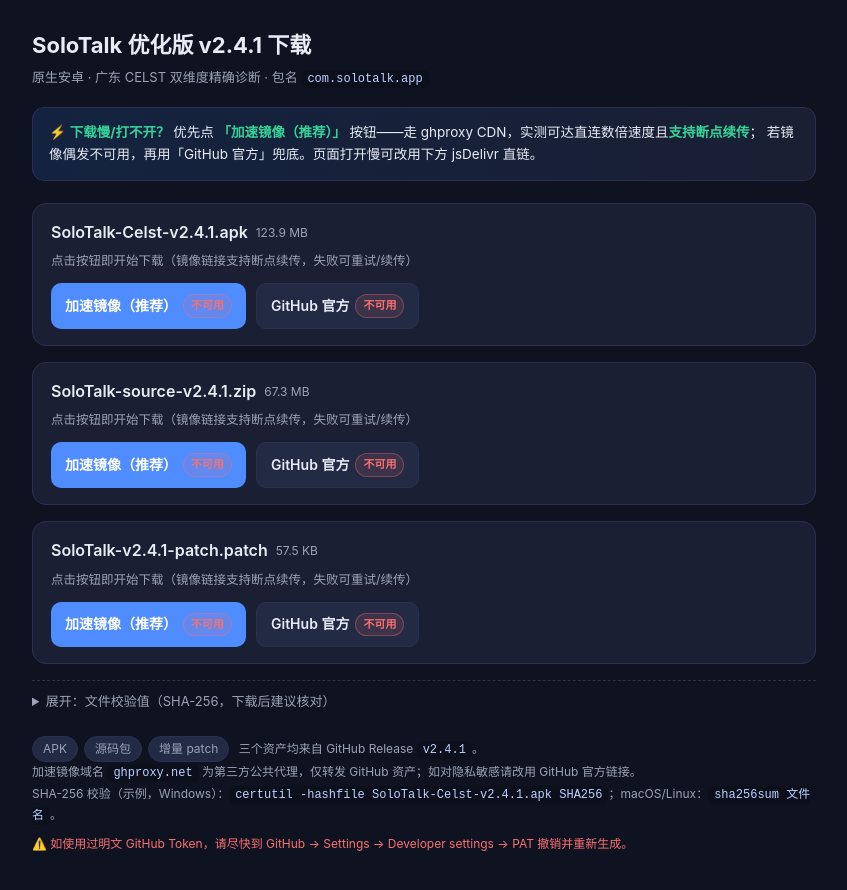
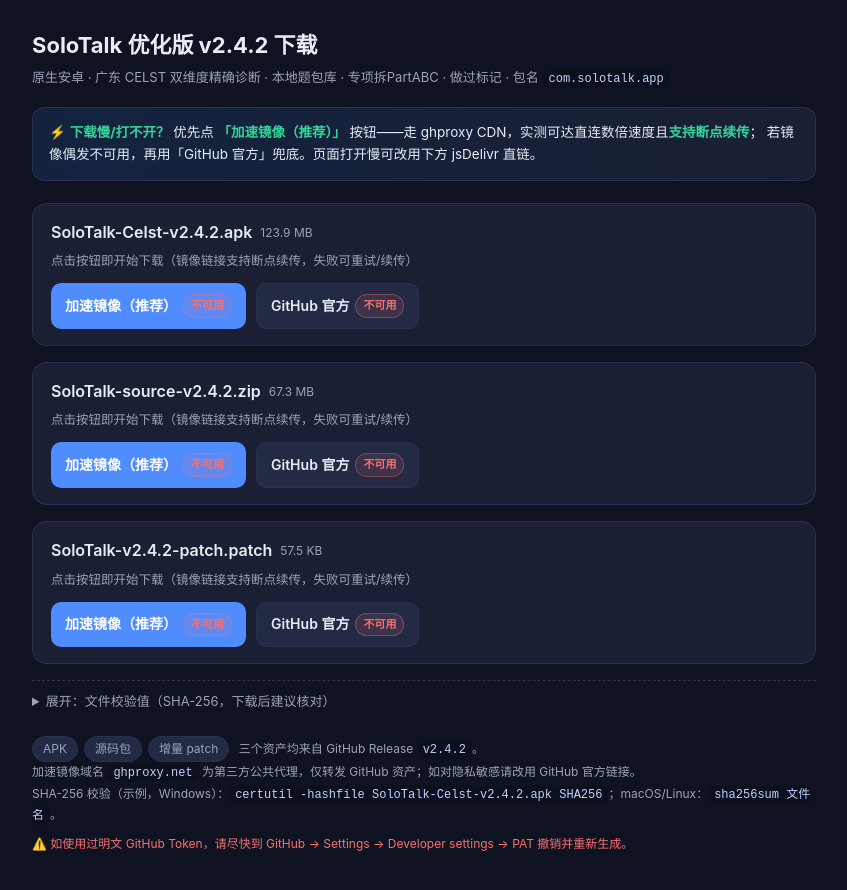
Before and after one commit to xdbzys/SoloTalk-Optimized, a plain HTML site: page SoloTalk-download.html in a window 1280 px wide. Shown: the whole page, without its empty margins (216-1063 px from the left). Drawn offline with Linux system fonts and the light colour scheme; no server answers.

Commit message:
docs: 更新 v2.4.2 下载页（本地题包库+专项拆PartABC+评分模拟检测）

```diff
--- a/SoloTalk-download.html
+++ b/SoloTalk-download.html
@@ -37,8 +37,8 @@
 </head>
 <body>
 <div class="wrap">
-  <h1>SoloTalk 优化版 v2.4.1 下载</h1>
-  <div class="sub">原生安卓 · 广东 CELST 双维度精确诊断 · 包名 <code>com.solotalk.app</code></div>
+  <h1>SoloTalk 优化版 v2.4.2 下载</h1>
+  <div class="sub">原生安卓 · 广东 CELST 双维度精确诊断 · 本地题包库 · 专项拆PartABC · 做过标记 · 包名 <code>com.solotalk.app</code></div>
 
   <div class="banner">
     ⚡ <b>下载慢/打不开？</b> 优先点 <b>「加速镜像（推荐）」</b> 按钮——走 ghproxy CDN，实测可达直连数倍速度且<b>支持断点续传</b>；
@@ -53,16 +53,16 @@
   </details>
 
   <div class="foot">
-    <div><span class="pill">APK</span><span class="pill">源码包</span><span class="pill">增量 patch</span> 三个资产均来自 GitHub Release <code>v2.4.1</code>。</div>
+    <div><span class="pill">APK</span><span class="pill">源码包</span><span class="pill">增量 patch</span> 三个资产均来自 GitHub Release <code>v2.4.2</code>。</div>
     <div>加速镜像域名 <code>ghproxy.net</code> 为第三方公共代理，仅转发 GitHub 资产；如对隐私敏感请改用 GitHub 官方链接。</div>
-    <div>SHA-256 校验（示例，Windows）：<code>certutil -hashfile SoloTalk-Celst-v2.4.1.apk SHA256</code>；macOS/Linux：<code>sha256sum 文件名</code>。</div>
+    <div>SHA-256 校验（示例，Windows）：<code>certutil -hashfile SoloTalk-Celst-v2.4.2.apk SHA256</code>；macOS/Linux：<code>sha256sum 文件名</code>。</div>
     <div style="margin-top:8px;color:#f87171">⚠️ 如使用过明文 GitHub Token，请尽快到 GitHub → Settings → Developer settings → PAT 撤销并重新生成。</div>
   </div>
 </div>
 
 <script>
 const REPO = "xdbzys/SoloTalk-Optimized";
-const TAG  = "v2.4.1";
+const TAG  = "v2.4.2";
 const GH   = "https://github.com/" + REPO + "/releases/download/" + TAG + "/";
 const PROXY = "https://ghproxy.net/https://github.com/" + REPO + "/releases/download/" + TAG + "/";
 const MIRRORS = [
@@ -70,11 +70,11 @@ const MIRRORS = [
   { key:"gh",    label:"GitHub 官方",     cls:"ghost", base:GH }
 ];
 const ASSETS = [
-  { file:"SoloTalk-Celst-v2.4.1.apk", size:"123.9 MB",
-    sha:"0636a8267717c50d7df25ed269663445df5ab0a0bdb014907878b077ac7dda2a" },
-  { file:"SoloTalk-source-v2.4.1.zip", size:"67.3 MB",
-    sha:"6487af4937ee51e5dd1b3dc19f0bd80c15bb9a75fd0d36c515ad10c26cb09d40" },
-  { file:"SoloTalk-v2.4.1-patch.patch", size:"57.5 KB",
+  { file:"SoloTalk-Celst-v2.4.2.apk", size:"123.9 MB",
+    sha:"a6ed330c985819da7b67489d09845470ca852107dfa018a4d4ff01360fc458d5" },
+  { file:"SoloTalk-source-v2.4.2.zip", size:"67.3 MB",
+    sha:"9705f1d64f5a2a4a11deae1478241e9eedc6027d8181fd2ddfae89ecfa9c5f1b" },
+  { file:"SoloTalk-v2.4.2-patch.patch", size:"57.5 KB",
     sha:"c7e352b7f49e9fe9f3484a64ddd8abc5e99c00ccdcb33cfb0710eea9e31eafe7" }
 ];
 
```
